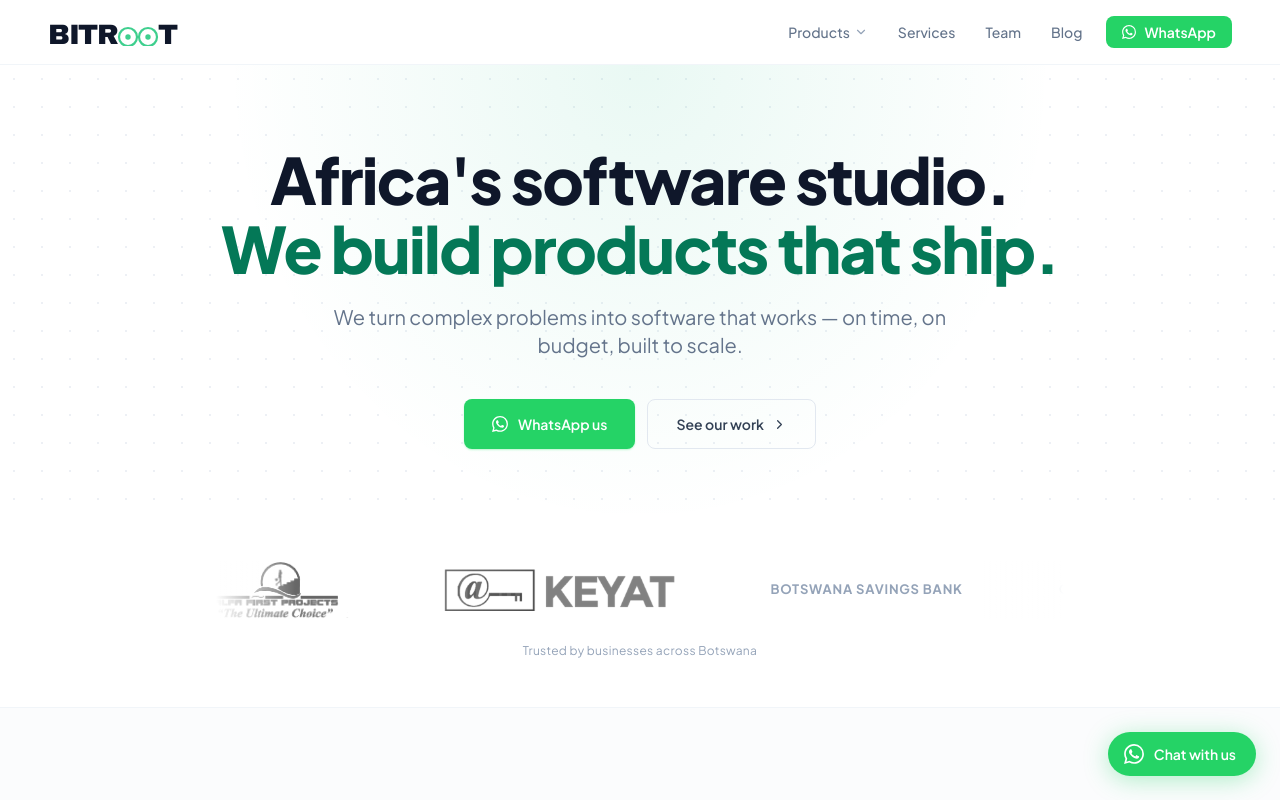
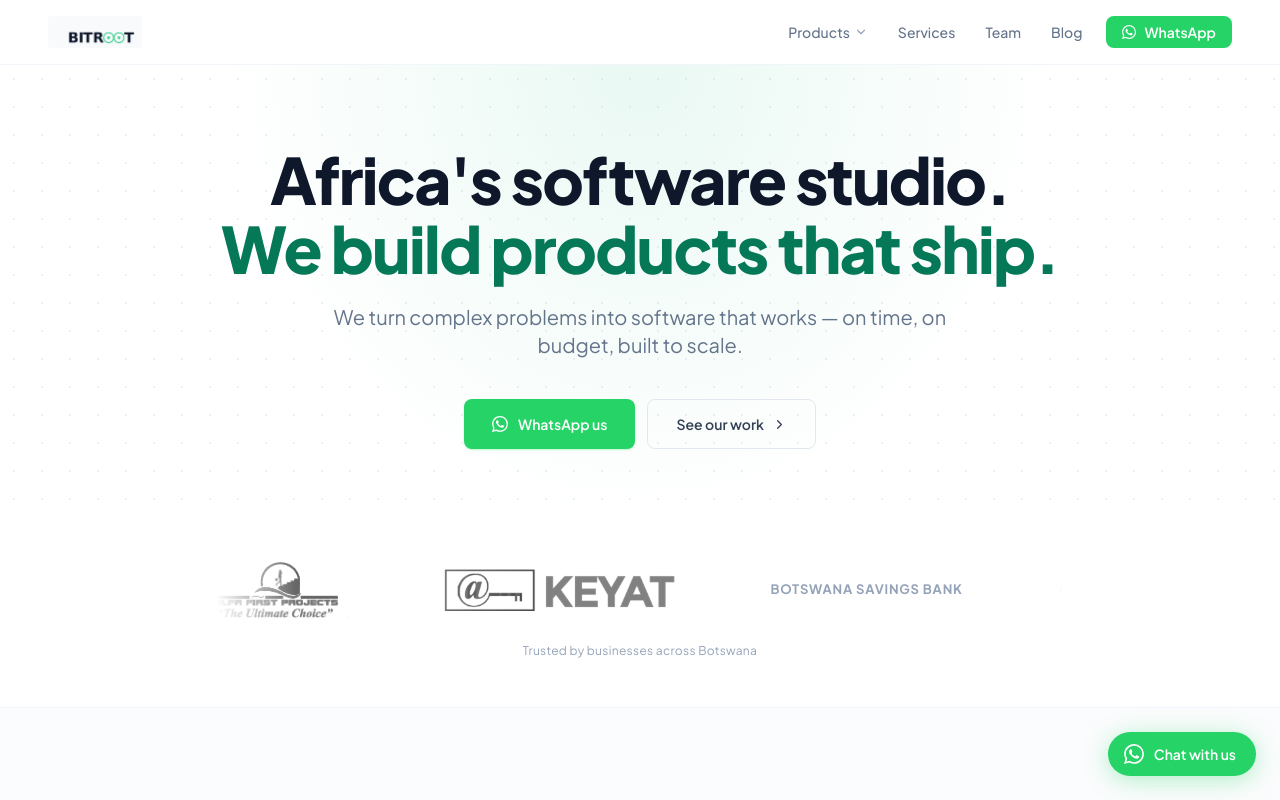
Before and after one commit to shaunChikerema/BITROOT, a Next.js app: page / in a window 1280 px wide. Shown: the top 800 px of the page. Built offline with nearby package versions, Linux system fonts and the light colour scheme.

Commit message:
feat: replace SVG logo with PNG assets in navbar and footer

```diff
--- a/app/layout.tsx
+++ b/app/layout.tsx
@@ -4,64 +4,6 @@ import './globals.css';
 import Link from 'next/link';
 import { useState, useEffect } from 'react';
 import { Menu, X, ChevronDown } from 'lucide-react';
-
-const FONT = "'Arial Black','Helvetica Neue',Arial,sans-serif";
-
-/* Inline SVG logo — canvas-measured O positions, light bg version */
-function BitrootLogo({ dark = false }: { dark?: boolean }) {
-  const textFill  = dark ? '#ffffff' : '#0f172a';
-  const circleBg  = dark ? '#0f172a' : '#ffffff';
-  // Letter positions measured via canvas at 28px Arial Black
-  // B:x=0 w=21, I:x=21 w=9, T:x=30 w=19, R:x=49 w=21, O1:x=70 w=20, O2:x=90 w=20, T:x=110 w=19
-  const scale = 28;
-  const letters = [
-    { ch: 'B', x: 0,   w: 21 },
-    { ch: 'I', x: 21,  w: 9  },
-    { ch: 'T', x: 30,  w: 19 },
-    { ch: 'R', x: 49,  w: 21 },
-    { ch: 'O', x: 70,  w: 20 },
-    { ch: 'O', x: 90,  w: 20 },
-    { ch: 'T', x: 110, w: 19 },
-  ];
-  const totalW = 130;
-  const cy = 19;
-
-  return (
-    <svg
-      width={totalW}
-      height={scale}
-      viewBox={`0 0 ${totalW} ${scale}`}
-      xmlns="http://www.w3.org/2000/svg"
-      aria-label="Bitroot"
-    >
-      {letters.map((l, i) => {
-        if (l.ch === 'O') {
-          const cx = l.x + l.w / 2;
-          const r  = l.w / 2 - 1;
-          return (
-            <g key={i}>
-              <circle cx={cx} cy={cy} r={r} fill={circleBg} stroke="#3ECF8E" strokeWidth="2.2" />
-              <circle cx={cx} cy={cy} r={r * 0.3} fill="#3ECF8E" />
-            </g>
-          );
-        }
-        return (
-          <text
-            key={i}
-            x={l.x}
-            y={scale - 2}
-            fontFamily={FONT}
-            fontSize={scale}
-            fontWeight="900"
-            fill={textFill}
-          >
-            {l.ch}
-          </text>
-        );
-      })}
-    </svg>
-  );
-}
 
 export default function RootLayout({ children }: { children: React.ReactNode }) {
   const [isMobileMenuOpen, setIsMobileMenuOpen] = useState(false);
@@ -110,7 +52,11 @@ export default function RootLayout({ children }: { children: React.ReactNode })
 
               {/* Logo */}
               <Link href="/" className="flex items-center z-50" onClick={() => setIsMobileMenuOpen(false)}>
-                <BitrootLogo dark={false} />
+                <img
+                  src="/bitroot-logo-light.png"
+                  alt="BITROOT"
+                  className="h-8 w-auto"
+                />
               </Link>
 
               {/* Desktop Nav */}
@@ -194,9 +140,12 @@ export default function RootLayout({ children }: { children: React.ReactNode })
           <div className="max-w-7xl mx-auto px-6 lg:px-12 py-16">
             <div className="grid md:grid-cols-4 gap-12 mb-12">
               <div className="md:col-span-2">
-                {/* Dark version of logo in footer */}
                 <div className="mb-4">
-                  <BitrootLogo dark={true} />
+                  <img
+                    src="/bitroot-logo-dark.png"
+                    alt="BITROOT"
+                    className="h-8 w-auto"
+                  />
                 </div>
                 <p className="text-slate-400 leading-relaxed mb-4 max-w-xs text-sm">
                   Africa's software studio. We build enterprise-grade web and mobile applications for businesses across the continent.
```
